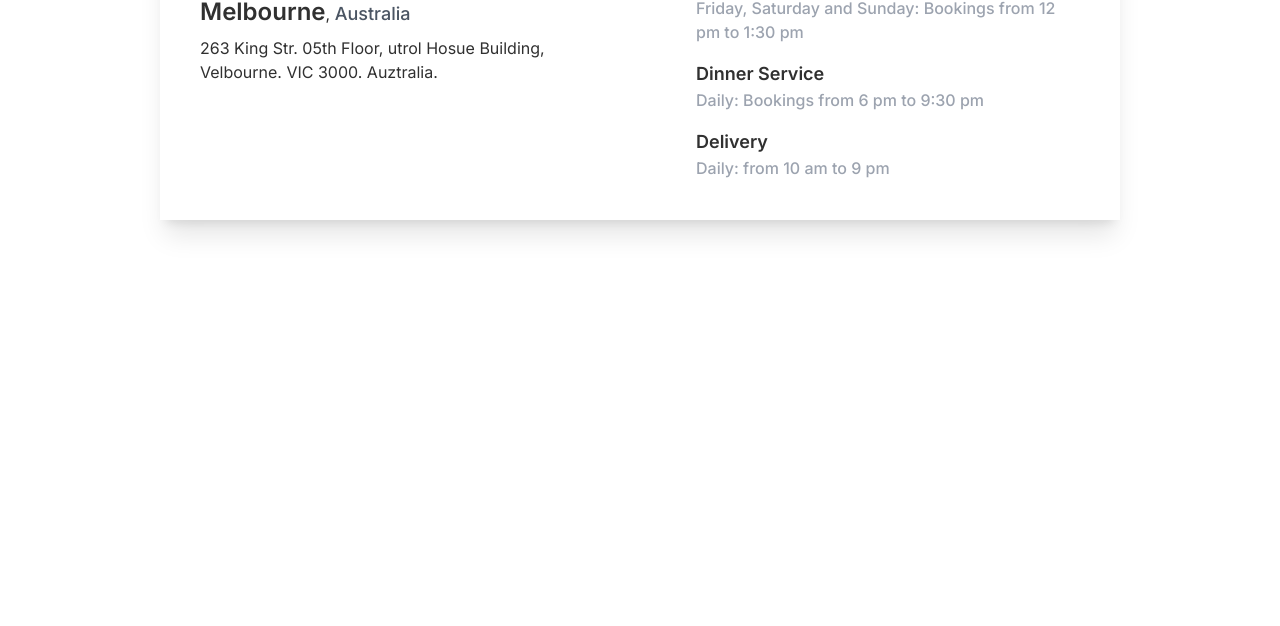
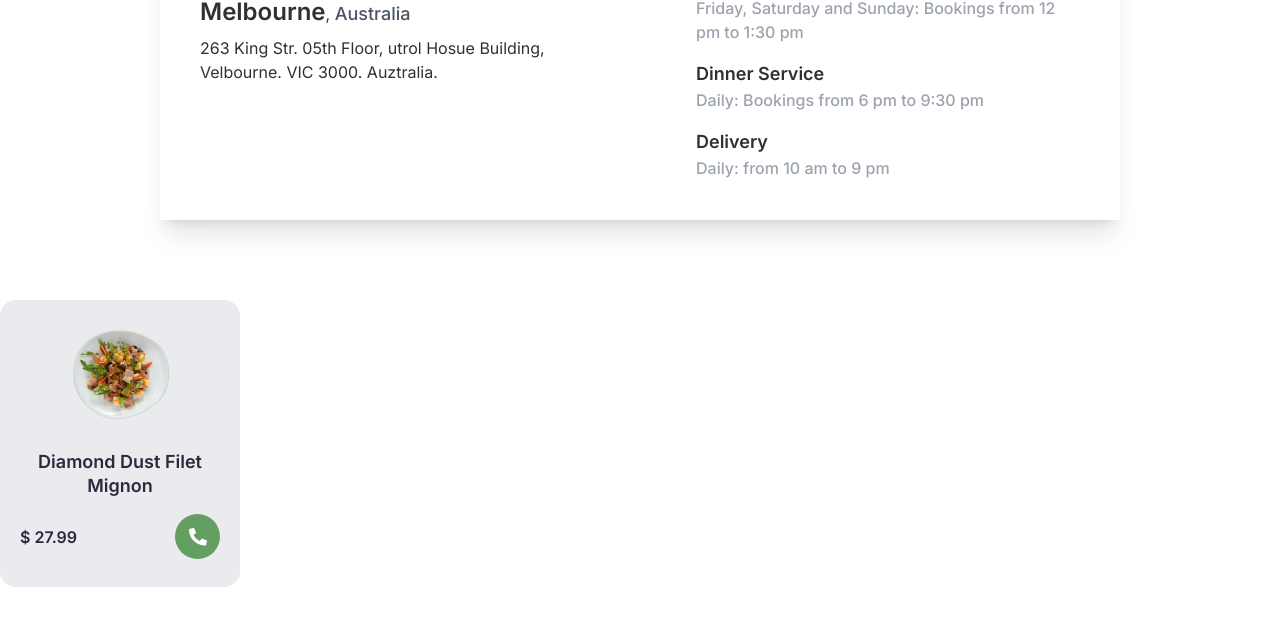
Before and after one commit to Jeetjyoti-Deka/TastyBites, a Next.js app: page / in a window 1280 px wide. Shown: the part 1523-2149 px from the top of the page. Built offline with nearby package versions, Linux system fonts and the light colour scheme.

Commit message:
Create MenuCard

```diff
--- a/app/page.tsx
+++ b/app/page.tsx
@@ -1,6 +1,7 @@
 import Delivery from "@/components/Delivery";
 import Details from "@/components/Details";
 import Hero from "@/components/Hero";
+import MenuCard from "@/components/MenuCard";
 
 export default function Home() {
   return (
@@ -8,6 +9,7 @@ export default function Home() {
       <Hero />
       <Delivery />
       <Details />
+      <MenuCard />
     </div>
   );
 }
--- /dev/null
+++ b/components/MenuCard.tsx
@@ -0,0 +1,26 @@
+import Image from "next/image";
+
+const MenuCard = () => {
+  return (
+    <div className="min-w-[100px] max-w-[15rem] bg-gray-200 bg-opacity-80 flex flex-col items-center gap-4 px-5 pb-7 pt-4 rounded-2xl">
+      <div>
+        <Image
+          src="/menu-card-img.png"
+          alt="card-img"
+          width={120}
+          height={120}
+        />
+      </div>
+      <h2 className="text-center font-semibold text-secondary text-lg leading-6">
+        Diamond Dust Filet Mignon
+      </h2>
+      <div className="flex justify-between items-center w-full">
+        <p className="font-semibold text-secondary">$ 27.99</p>
+        <button className="w-[45px] h-[45px] rounded-full bg-accent flex items-center justify-center active:scale-90 active:bg-primary transition-all">
+          <Image src="/phone-icon.png" alt="phone" width={18} height={19} />
+        </button>
+      </div>
+    </div>
+  );
+};
+export default MenuCard;
--- a/tailwind.config.ts
+++ b/tailwind.config.ts
@@ -31,6 +31,7 @@ const config: Config = {
           success: "#6bdb98",
           warning: "#f7d84a",
           error: "#ef4e76",
+          blur: "#e5deed",
         },
       },
     ],
@@ -38,5 +39,3 @@ const config: Config = {
   plugins: [require("daisyui")],
 };
 export default config;
-
-// #e5deed
```
Also changed, not shown: public/menu-card-img.png (added), public/phone-icon.png (added).
